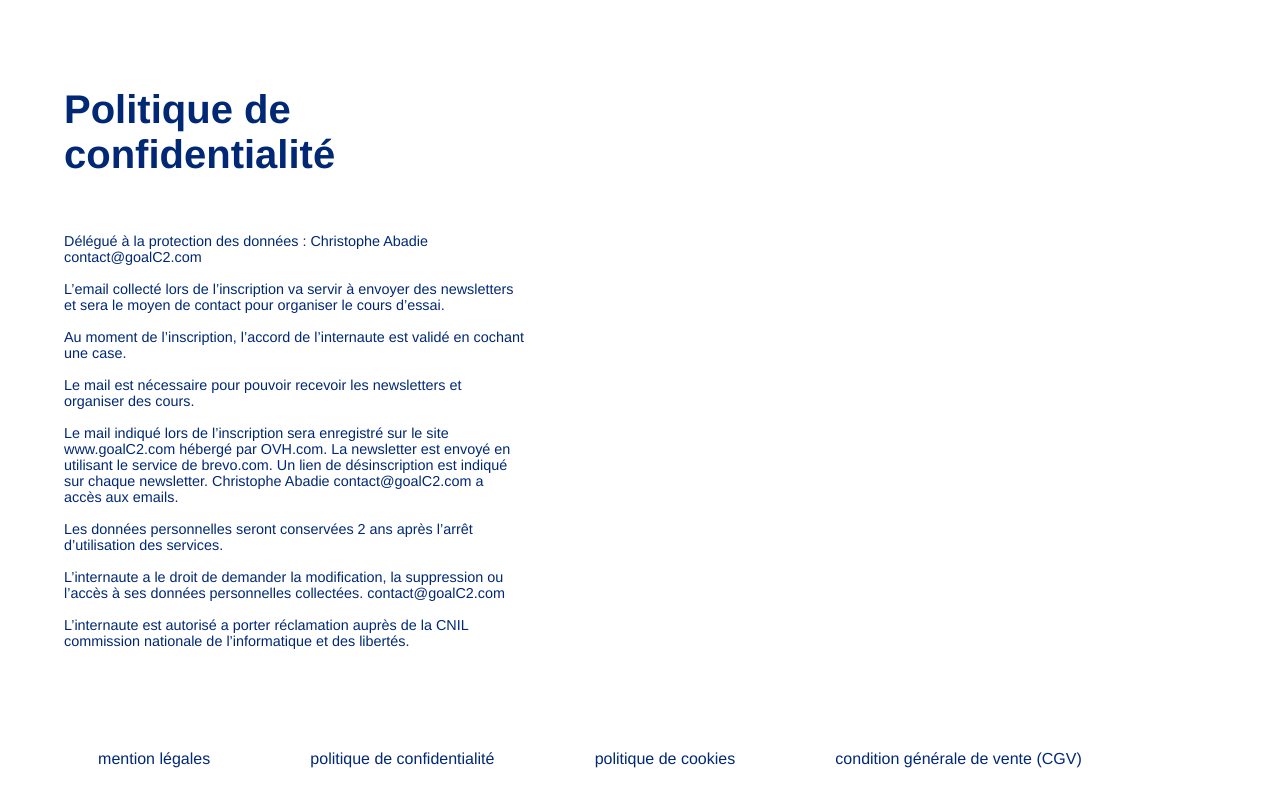
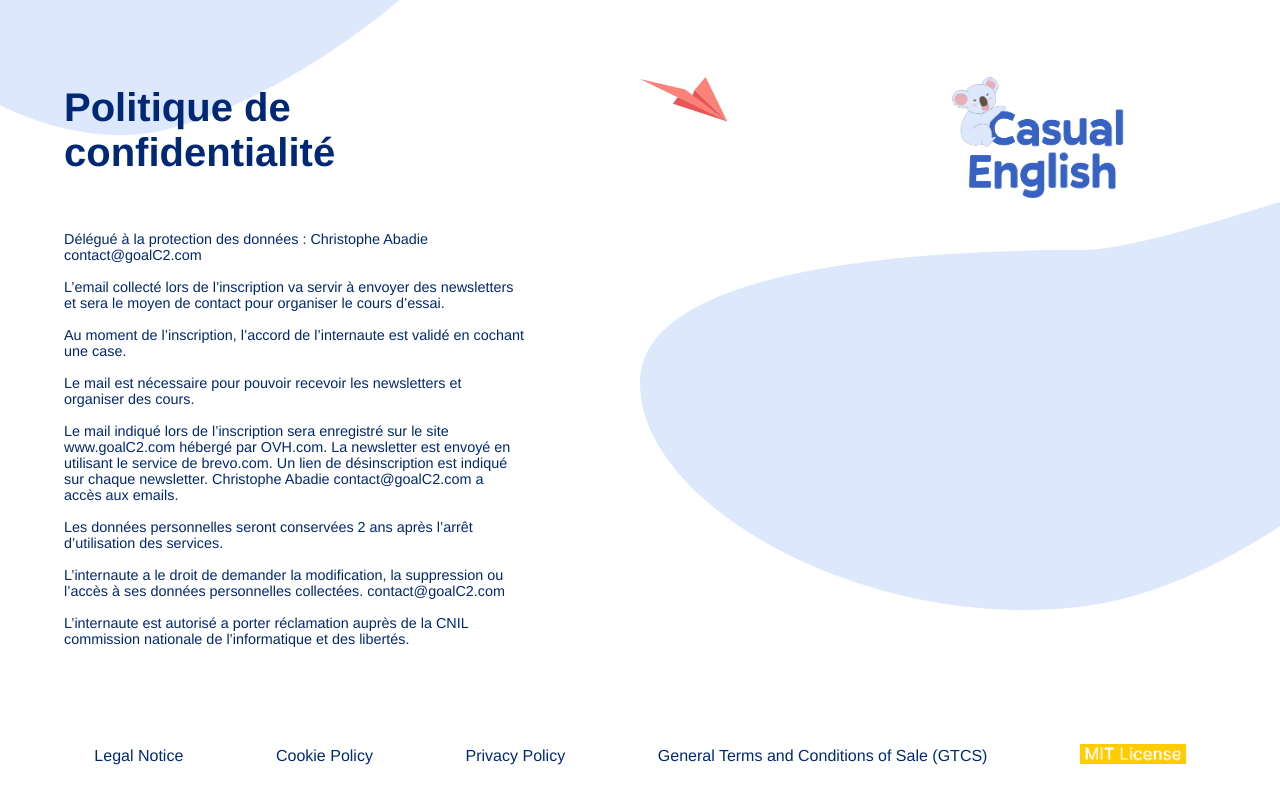
Before and after one commit to ChristopheCode/casualenglish, a plain HTML site: page confidentialite.html in a window 1280 px wide. Drawn offline with Linux system fonts and the light colour scheme.

Commit message:
Update confidentialite.html
internal link update

```diff
--- a/confidentialite.html
+++ b/confidentialite.html
@@ -227,20 +227,20 @@
         </p>
       </div>
       <div class="right">
-        <a href=""><img class="logo" src="./logo.png" alt=""></a>
+        <a href=""><img class="logo" src="./img/logo.png" alt=""></a>
         <img class="big-img" src="" alt="">
       </div>
-      <img src="./Path 1065.png" alt="" class="leftoval">
-      <img src="./Path 1066.png" alt="" class="rightoval">
-      <img src="./paper-rocket.png" alt="" class="rocket">
+      <img src="./img/Path 1065.png" alt="" class="leftoval">
+      <img src="./img/Path 1066.png" alt="" class="rightoval">
+      <img src="./img/paper-rocket.png" alt="" class="rocket">
 
     </div>
     <div class="content">
-      <a href="index.html">mention légales</a>
-      <a href="confidentialite.html">politique de confidentialité</a>
-      <a href="cookies.html">politique de cookies</a>
-      <a href="condition.html">condition générale de vente (CGV)</a>
-      <a href="https://www.copyrightfrance.com/phtml/copyright.php"><img src="./copyrightfrance.png" alt=""></a>
+      <a href="index.html">Legal Notice</a>
+      <a href="confidentialite.html">Cookie Policy</a>
+      <a href="cookies.html">Privacy Policy</a>
+      <a href="condition.html">General Terms and Conditions of Sale (GTCS)</a>
+      <a href="https://github.com/ChristopheCode/casualenglish?tab=MIT-1-ov-file#readme"><img src="./img/MITLicense.png" alt=""></a>
     </div>
   </div>
 
```
